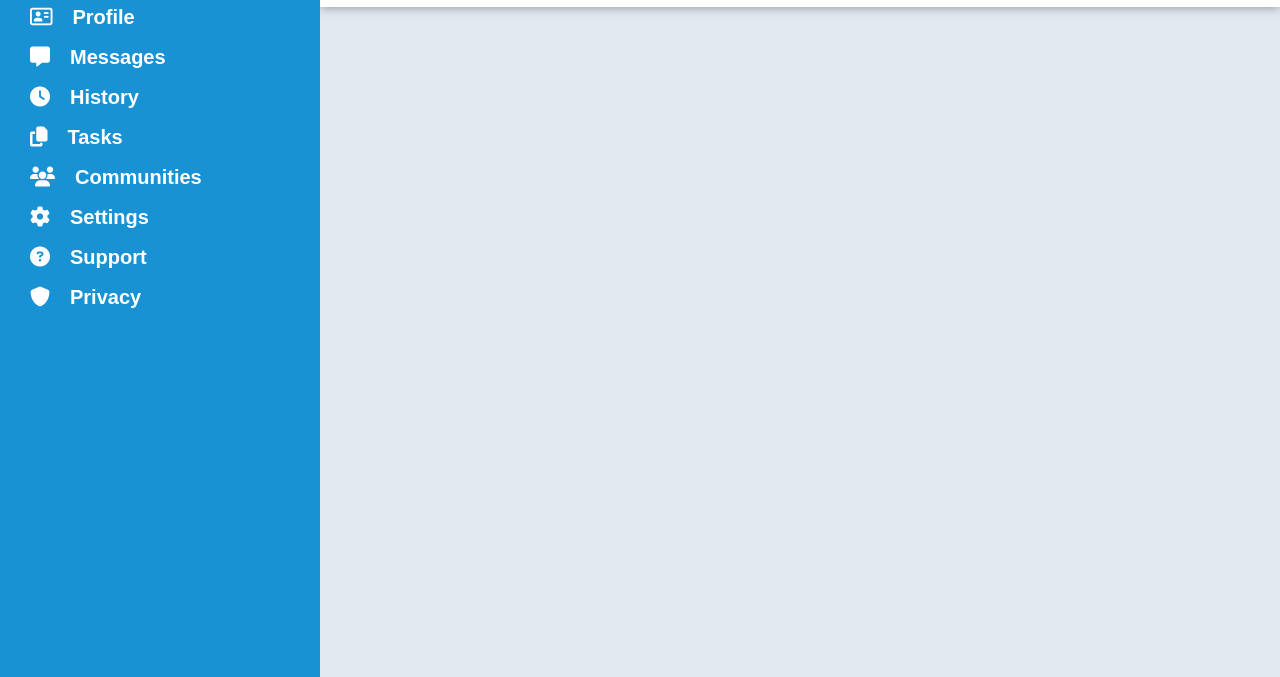
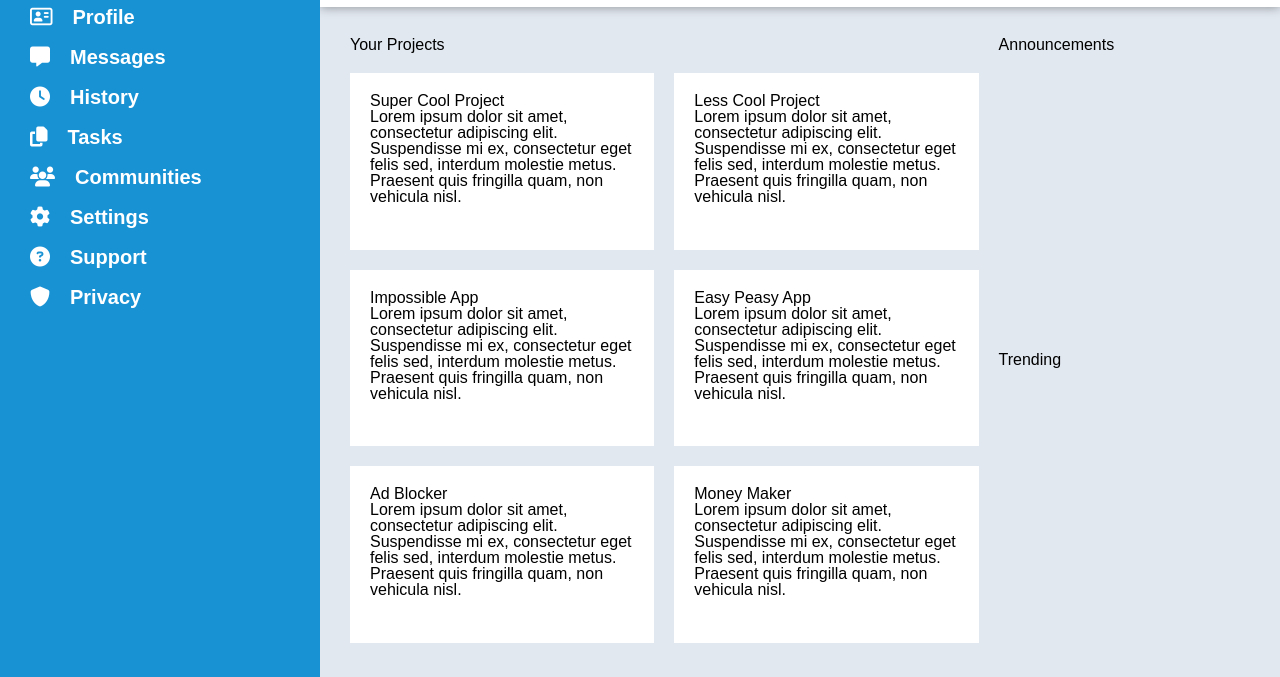
Before and after one commit to sheacronin/admin-dashboard, a plain HTML site: page index.html in a window 1280 px wide. Shown: the part 123-800 px from the top of the page. Drawn offline with Linux system fonts and the light colour scheme.

Commit message:
Create main container layout

```diff
--- a/index.html
+++ b/index.html
@@ -50,7 +50,46 @@
                 <button type="button">Share</button>
             </div>
         </header>
-        <main></main>
+
+        <main>
+            <section class="projects">
+                <h2>Your Projects</h2>
+                <div class="projects-container">
+                    <article>
+                        <h3>Super Cool Project</h3>
+                        <p>Lorem ipsum dolor sit amet, consectetur adipiscing elit. Suspendisse mi ex, consectetur eget felis sed, interdum molestie metus. Praesent quis fringilla quam, non vehicula nisl.</p>
+                    </article>
+                    <article>
+                        <h3>Less Cool Project</h3>
+                        <p>Lorem ipsum dolor sit amet, consectetur adipiscing elit. Suspendisse mi ex, consectetur eget felis sed, interdum molestie metus. Praesent quis fringilla quam, non vehicula nisl.</p>
+                    </article>
+                    <article>
+                        <h3>Impossible App</h3>
+                        <p>Lorem ipsum dolor sit amet, consectetur adipiscing elit. Suspendisse mi ex, consectetur eget felis sed, interdum molestie metus. Praesent quis fringilla quam, non vehicula nisl.</p>
+                    </article>
+                    <article>
+                        <h3>Easy Peasy App</h3>
+                        <p>Lorem ipsum dolor sit amet, consectetur adipiscing elit. Suspendisse mi ex, consectetur eget felis sed, interdum molestie metus. Praesent quis fringilla quam, non vehicula nisl.</p>
+                    </article>
+                    <article>
+                        <h3>Ad Blocker</h3>
+                        <p>Lorem ipsum dolor sit amet, consectetur adipiscing elit. Suspendisse mi ex, consectetur eget felis sed, interdum molestie metus. Praesent quis fringilla quam, non vehicula nisl.</p>
+                    </article>
+                    <article>
+                        <h3>Money Maker</h3>
+                        <p>Lorem ipsum dolor sit amet, consectetur adipiscing elit. Suspendisse mi ex, consectetur eget felis sed, interdum molestie metus. Praesent quis fringilla quam, non vehicula nisl.</p>
+                    </article>
+                </div>
+            </section>
+
+            <section>
+                <h2>Announcements</h2>
+            </section>
+
+            <section>
+                <h2>Trending</h2>
+            </section>
+        </main>
     </div>
 </body>
 </html>
--- a/styles/style.scss
+++ b/styles/style.scss
@@ -145,5 +145,30 @@ button:hover {
     main {
         background-color: $grey;
         grid-column: 2 / -1;
+        display: grid;
+        grid-template-columns: 2.5fr 1fr;
+        gap: 20px;
+        padding: 30px;
+
+        .projects {
+            grid-row: 1 / span 2;
+
+            h2 {
+                grid-column: 1 / -1;
+            }
+
+            .projects-container {
+                display: grid;
+                grid-template-columns: 1fr 1fr;
+                gap: 20px;
+                height: 100%;
+                padding: 20px 0;
+            }
+
+            article {
+                background-color: $white;
+                padding: 20px;
+            }
+        }
     }
 }
```
Also changed, not shown: styles/style.css, 1 other file.
